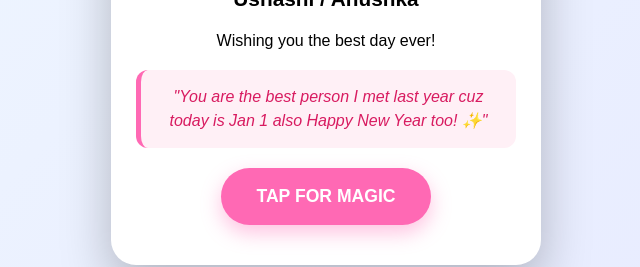
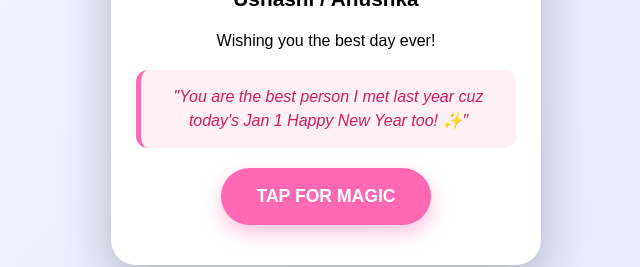
Before and after one commit to Unemployed89/happy-birthday, a plain HTML site: page index.html in a window 1280 px wide. Both pictures are taken after a click on the element 640 px from the left and 400 px from the top of the page. Shown: the part 334-601 px from the top of the page, without its empty margins (314-954 px from the left). Drawn offline with Linux system fonts and the light colour scheme.

Commit message:
index.html

```diff
--- a/index.html
+++ b/index.html
@@ -176,7 +176,7 @@
         <p>Wishing you the best day ever!</p>
 
         <div class="new-year-note">
-            "You are the best person I met last year cuz today is Jan 1 also Happy New Year too! ✨"
+            "You are the best person I met last year cuz today's Jan 1 Happy New Year too! ✨"
         </div>
 
         <button class="btn" onclick="celebrate(event)">TAP FOR MAGIC</button>
```
